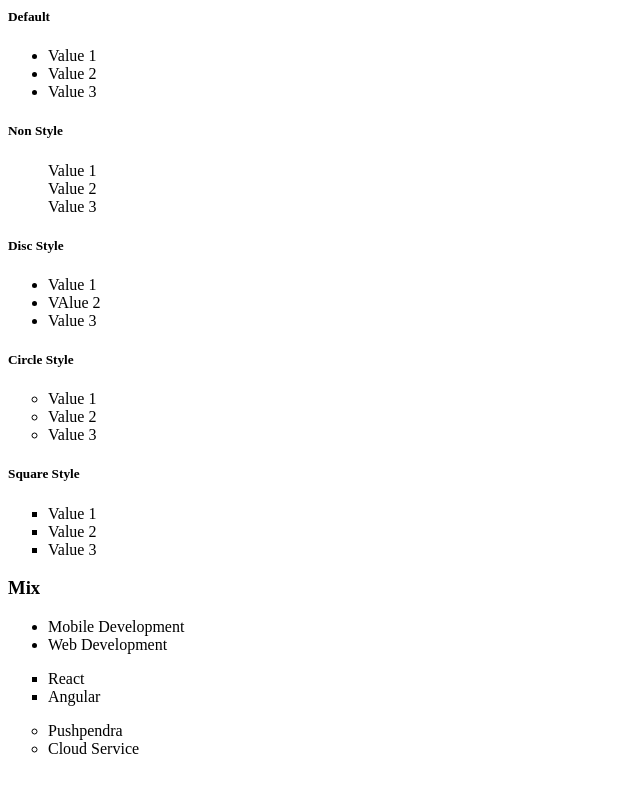
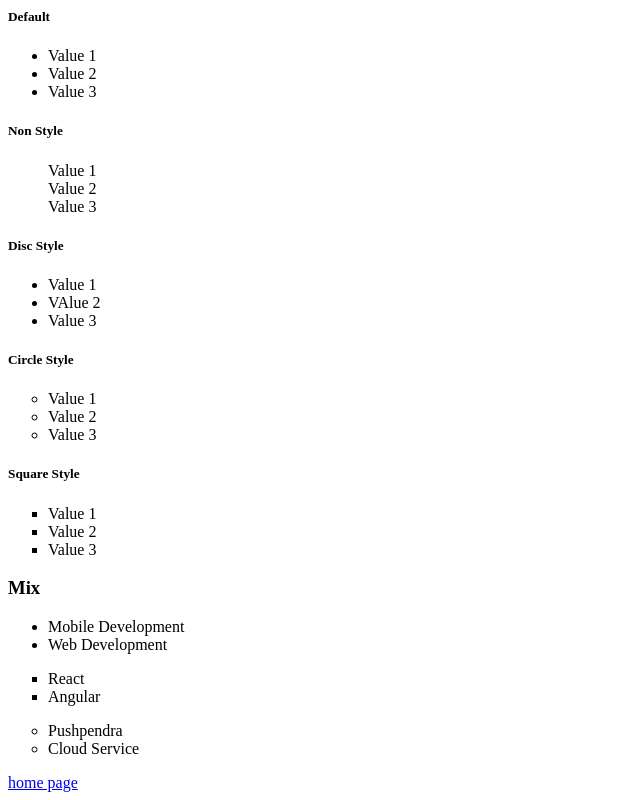
Before and after one commit to Akp-108/Assessment-01, a plain HTML site: page index 02.html in a window 1280 px wide. Shown: the part 621-1421 px from the top of the page, without its empty margins (0-640 px from the left). Before the commit the page ends 1395 px from the top, so only its background shows below. Drawn offline with Linux system fonts and the light colour scheme.

Commit message:
test 01.html

```diff
--- a/index 02.html
+++ b/index 02.html
@@ -78,6 +78,7 @@
         <li>Pushpendra</li>
         <li>Cloud Service</li>
     </ul>
+     <a href="http://127.0.0.1:5500/Assessments/assessment%2001.html">home page</a>
 
 
 </body>
```
